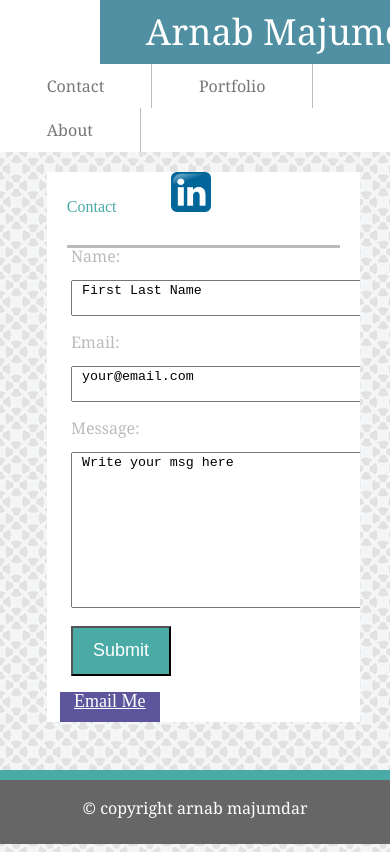
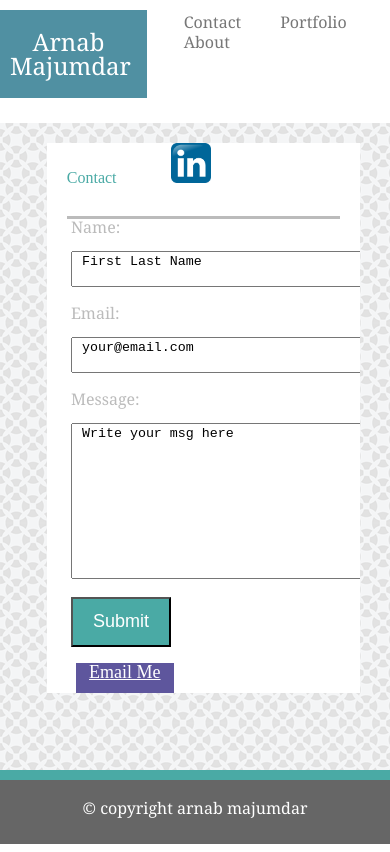
Before and after one commit to arnab156/Responsive-Portfolio, a plain HTML site: page contact.html in a window 390 px wide. Drawn offline with Linux system fonts and the light colour scheme.

Commit message:
changed majorly in media queries

```diff
--- a/assets/css/style.css
+++ b/assets/css/style.css
@@ -67,7 +67,7 @@ li a:hover:not(.active) {
 }
 .aboutMeheader {
     background-color: #ffffff;
-    width: 900px;
+    /* width: 900px; */
     height: auto;
     margin-left: 20%;
     overflow: auto;
@@ -209,22 +209,24 @@ section {
 
 
 
-/* FOR Phone AND SMALL DEVICES */
+/* FOR Phone AND SMALL DEVICES *//* FOR Phone AND SMALL DEVICES *//* FOR Phone AND SMALL DEVICES *//* FOR Phone AND SMALL DEVICES */
+/* FOR Phone AND SMALL DEVICES *//* FOR Phone AND SMALL DEVICES *//* FOR Phone AND SMALL DEVICES *//* FOR Phone AND SMALL DEVICES */
+
 @media screen and (max-width:640px) {
 
-    ul {
-        clear: both;
+    ul {clear: both;
         width: 100%;
         list-style-type: none;
         margin:0;
         padding: 0;
-        overflow: hidden;
+        overflow: auto;
         background-color:#ffffff;
         font-family: 'Georgia';
     }
     li a {
-        border-right: 1px solid #bbb;
-        border-block-end-style: 50%;
+        /* border-right: 1px solid #bbb; */
+        border-right: none;
+        /* border-block-end-style: 50%;        */
     }
 
     li:last-child {
@@ -235,7 +237,7 @@ section {
         display: block;
         color: #777777;
         text-align: center;
-        padding: 14px 12%;
+        padding: 4px 12%;
         text-decoration: none;
         float: left;
     }
@@ -245,7 +247,9 @@ section {
 
     .active {
         padding-left: 0%;
-        width: 100%;
+        margin: 0px 25px 15px 0px;
+        padding: 20px;
+        width: 60%;
         background-color:#4aaaa5;
         font-size: 24px;
         color: #ffffff;
@@ -261,11 +265,11 @@ section {
         width: 100%;
         height: auto;
         margin-left: 0%;
-        overflow: auto;
-        margin-top: 0px;
-        margin-bottom: 0px;
-        padding-left: 0px;
-        padding-right: 0px;
+        overflow: none;
+        margin-top: 10px;
+        margin-bottom: 10px;
+        padding-left: 10px;
+        padding-right: 10px;
 
     }
     .aboutMe {
@@ -307,9 +311,28 @@ section {
         font-family: Georgia, 'Times New Roman', Times, serif;
         color: #777777;
     }
+    .emailBtn{
+        float: left;
+        width: 98px;
+        height: 30px;
+        margin-left: 9px;
+        /* margin-right:170px ; */
+
+        color: #ffffff;
+        font-size: 18px;
+        text-align: center;
+        background-color: #4aaaa5;
+        -webkit-animation-name: emailyay; /* Safari 4.0 - 8.0 */
+        -webkit-animation-duration: 2s; /* Safari 4.0 - 8.0 */
+        animation-name: emailyay;
+        animation-duration: 12s;
+    }
 }
 
-/* Tablet */
+/* Tablet */ /* Tablet */ /* Tablet */ /* Tablet */ /* Tablet */ /* Tablet */ /* Tablet */ /* Tablet */ /* Tablet */ /* Tablet */ /* Tablet */ /* Tablet */ /* Tablet */ /* Tablet */ /* Tablet */ /* Tablet */ /* Tablet */  /* Tablet */ /* Tablet */ /* Tablet */ /* Tablet */ /* Tablet */
+/* Tablet */ /* Tablet */ /* Tablet */ /* Tablet */ /* Tablet */ /* Tablet */ /* Tablet */ /* Tablet */
+
+
 @media screen and (max-width:768px) {
 
     .active {
@@ -375,9 +398,209 @@ section {
         font-family: Georgia, 'Times New Roman', Times, serif;
         color: #777777;
     }
+    .emailBtn{
+        float: left;
+        width: 98px;
+        height: 30px;
+        margin-left: 9px;
+        /* margin-right:170px ; */
+
+        color: #ffffff;
+        font-size: 18px;
+        text-align: center;
+        background-color: #4aaaa5;
+        -webkit-animation-name: emailyay; /* Safari 4.0 - 8.0 */
+        -webkit-animation-duration: 2s; /* Safari 4.0 - 8.0 */
+        animation-name: emailyay;
+        animation-duration: 12s;
+    }
 }
 
 /* desktop */
 @media screen and (max-width:980px) {
+    .active {
+        float:left;
+        margin-left: 100px;
+        background-color:#4aaaa5;
+        font-size: 36px;
+        color: #ffffff;
+        -webkit-animation-name: emailyay; /* Safari 4.0 - 8.0 */
+        -webkit-animation-duration: 30s; /* Safari 4.0 - 8.0 */
+        animation-name: emailyay;
+        animation-duration: 30s;
+    }
+    .aboutMeheader {
+        clear: both;
+        background-color: #ffffff;
+        width: 100%;
+        height: auto;
+        margin-left: 0%;
+        overflow: auto;
+        margin-top: 0px;
+        margin-bottom: 0px;
+        padding-left: 0px;
+        padding-right: 0px;
 
     }
+    .aboutMe {
+        background-color: #ffffff;
+        width: 70%;
+        height: auto;
+        margin: 5% 8% 15% 12%;
+        overflow: auto;
+
+        padding-left: 20px;
+        padding-right: 20px;
+    }
+
+    section {
+        float: left;
+        margin: 0 1.5%;
+        width: 60%;
+        font-family: Georgia, 'Times New Roman', Times, serif;
+        color: #bbb;
+      }
+
+    .work {
+        position: relative;
+        float: left;
+        width: 274px;
+        margin: 20px 80px 25px 125px;
+        overflow: auto;
+      }
+    .pageHead {
+        color:#4aaaa5;
+        border-bottom-style: solid;
+        padding-bottom:30px;
+        border-color: #bbb;
+        border-width: 3px;
+        width: 100%;
+    }
+    .formStyle{
+        width: 100%;
+        font-family: Georgia, 'Times New Roman', Times, serif;
+        color: #777777;
+    }
+    .emailBtn{
+        float: left;
+        width: 98px;
+        height: 30px;
+        margin-left: 9px;
+        /* margin-right:170px ; */
+
+        color: #ffffff;
+        font-size: 18px;
+        text-align: center;
+        background-color: #4aaaa5;
+        -webkit-animation-name: emailyay; /* Safari 4.0 - 8.0 */
+        -webkit-animation-duration: 2s; /* Safari 4.0 - 8.0 */
+        animation-name: emailyay;
+        animation-duration: 12s;
+
+}
+
+
+
+
+@media screen and (max-width:571px) {
+
+    ul {clear: both;
+        width: 100%;
+        list-style-type: none;
+        margin:0;
+        padding: 0;
+        overflow: auto;
+        float: right;
+        background-color:#ffffff;
+        font-family: 'Georgia';
+    }
+    li a {
+        /* border-right: 1px solid #bbb; */
+        border-right: none;
+        /* border-block-end-style: 50%;        */
+    }
+
+    li:last-child {
+        border:none;
+    }
+
+    li a {
+        display: block;
+        color: #777777;
+        text-align: center;
+        padding: 4px 7% 0% 3%;
+        margin: 0px 0px 0px 0px;
+        text-decoration: none;
+        float: left;
+    }
+    li a:hover:not(.active) {
+        background-color: #111;
+    }
+
+    .active {
+        padding-left: 0%;
+        margin: 0px 25px 15px 0px;
+        padding: 20px;
+        width: 30%;
+        background-color:#4aaaa5;
+        font-size: 24px;
+        color: #ffffff;
+        -webkit-animation-name: emailyay; /* Safari 4.0 - 8.0 */
+        -webkit-animation-duration: 30s; /* Safari 4.0 - 8.0 */
+        animation-name: emailyay;
+        animation-duration: 30s;
+    }
+
+    .aboutMeheader {
+        clear: both;
+        background-color: #ffffff;
+        width: 100%;
+        height: auto;
+        margin-left: 0%;
+        overflow: none;
+        margin-top: 10px;
+        margin-bottom: 10px;
+        padding-left: 10px;
+        padding-right: 10px;
+
+    }
+    .aboutMe {
+        background-color: #ffffff;
+        width: 70%;
+        height: auto;
+        margin: 5% 8% 15% 12%;
+        overflow: auto;
+
+        padding-left: 20px;
+        padding-right: 20px;
+        }
+
+    section {
+        float: left;
+        margin: 0 1.5%;
+        width: 60%;
+        font-family: Georgia, 'Times New Roman', Times, serif;
+        color: #bbb;
+      }
+
+      .work {
+        position: relative;
+        float: left;
+        width: 274px;
+        margin: 20px 70px 25px 70px;
+        overflow: auto;
+      }
+      .pageHead {
+        color:#4aaaa5;
+        border-bottom-style: solid;
+        padding-bottom:30px;
+        border-color: #bbb;
+        border-width: 3px;
+        width: 100%;
+    }
+    .formStyle{
+        width: 100%;
+        font-family: Georgia, 'Times New Roman', Times, serif;
+        color: #777777;
+    }
+}
```
Lines whose indentation alone changed are shown as unchanged.
